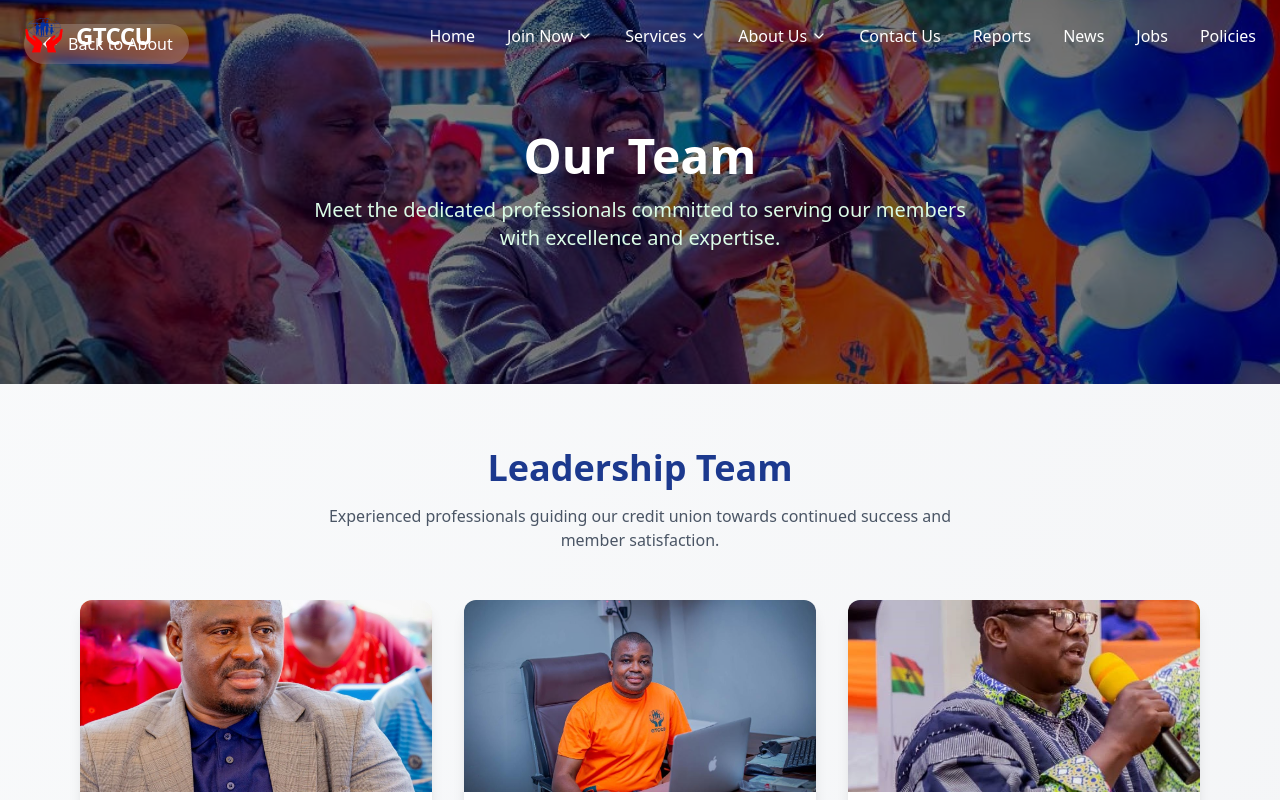
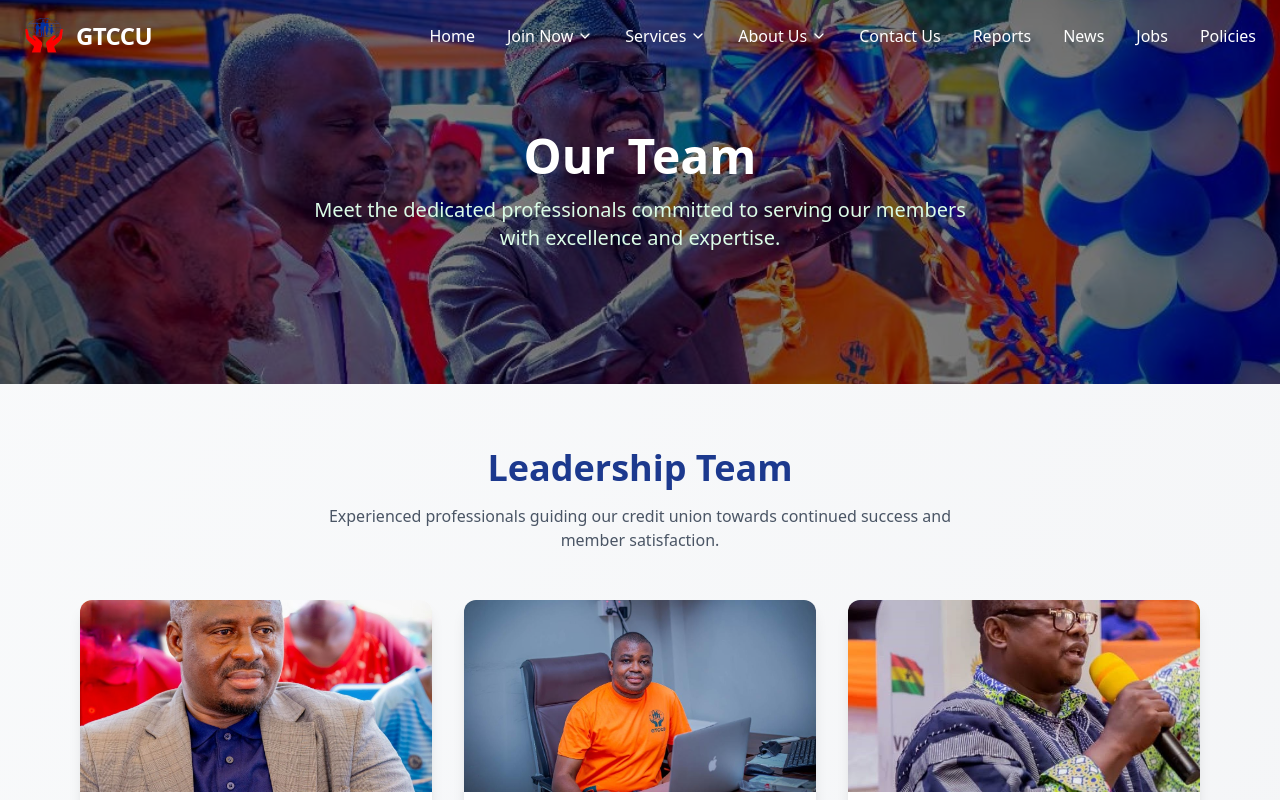
Before and after one commit to Namibra-Devs/gtccu_website, a React (Vite) app in the folder gtccu/: page /about/team in a window 1280 px wide. Shown: the top 800 px of the page. Built offline with nearby package versions, Linux system fonts and the light colour scheme.

Commit message:
link removed

```diff
--- a/gtccu/src/components/sections/OurTeamPage.jsx
+++ b/gtccu/src/components/sections/OurTeamPage.jsx
@@ -101,14 +101,7 @@ export default function OurTeamPage() {
           </motion.div>
         </div>
 
-        {/* Back Button */}
-        <Link
-          to="/about"
-          className="absolute top-6 left-6 z-20 flex items-center text-white bg-white/20 backdrop-blur-sm rounded-full px-4 py-2 hover:bg-white/30 transition-colors"
-        >
-          <ArrowLeft className="w-5 h-5 mr-2" />
-          Back to About
-        </Link>
+
       </div>
 
       {/* Team Grid Section */}
```
